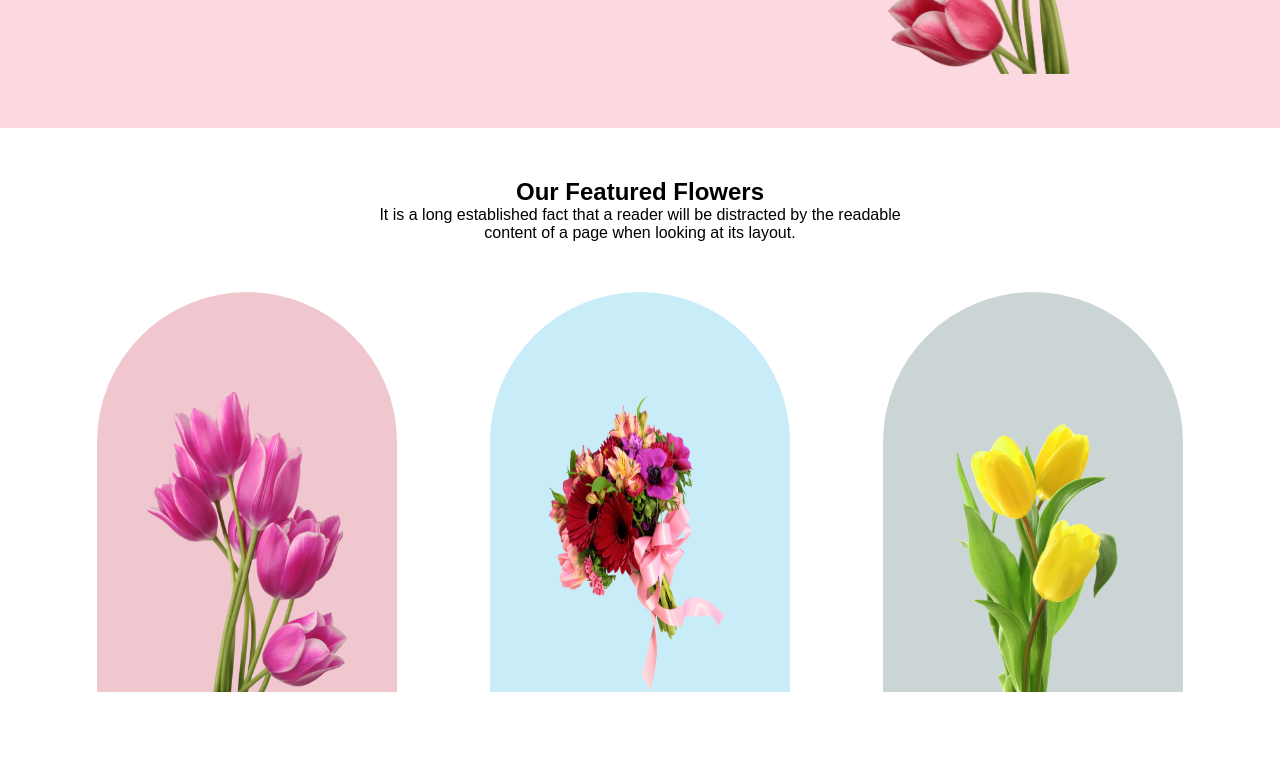
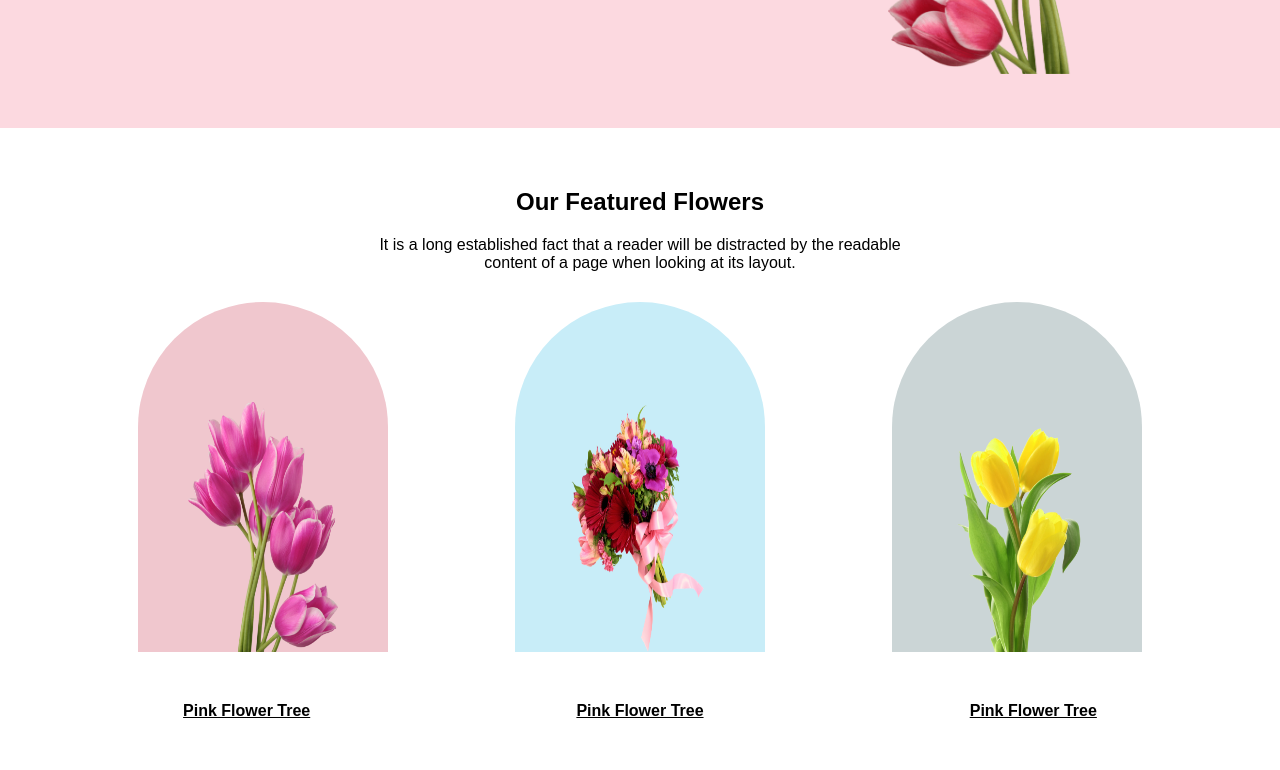
Before and after one commit to rabiulrony/flower-assign-1, a plain HTML site: page index.html in a window 1280 px wide. Shown: the part 352-1122 px from the top of the page. Before the commit the page ends 1094 px from the top, so only its background shows below. Drawn offline with Linux system fonts and the light colour scheme.

Commit message:
bonus marks section dane

```diff
--- a/index.html
+++ b/index.html
@@ -31,7 +31,7 @@
             <div>
                 <div class="featured-flowers">
                     <h1>Our Featured Flowers</h1>
-                    <p>It is a long established fact that a reader will be distracted by the readable <br>
+                    <p class="featured-flowers-p">It is a long established fact that a reader will be distracted by the readable <br>
                         content of a page when looking at its layout.</p>
                 </div>
                 <div class="featured-flowers-img">
@@ -39,6 +39,12 @@
                     <img src="images/Flower Asset/pngwing 6.png" alt=""></div>
                     <div class="featured-flowers-img-2"><img src="images/Flower Asset/pngwing 5.png" alt=""></div>
                     <div class="featured-flowers-img-3"><img src="images/Flower Asset/pngwing 7.png" alt=""></div>
+
+                </div>
+                <div  class="featured-flowers-text">
+                    <p><b><u>Pink Flower Tree</u></b></p>
+                    <p><b><u>Pink Flower Tree</u></b></p>
+                    <p><b><u>Pink Flower Tree</u></b></p>
                 </div>
             </div>
         </section>
--- a/styles/styles.css
+++ b/styles/styles.css
@@ -37,15 +37,27 @@
 }
 
 
-
+/*   Our Featured Flowers section   */
 
 
 .featured-flowers{
-    padding-top: 50px;
+    padding-top: 60px;
     text-align: center;
 }
 
+.featured-flowers-p{
+    padding-top: 20px;
+}
+
 .featured-flowers-img{
+    display: flex;
+    padding-left: 75px;
+    padding-right: 75px;
+    padding-top: 30px;
+
+}
+
+.featured-flowers-text{
     display: flex;
     align-items: center;
     padding: 50px;
@@ -53,27 +65,31 @@
 
 .featured-flowers-img-1{
     background-color: rgb(240, 199, 206);
-    height:400px;
-    width: 300px;
+    height:350px;
+    width: 250px;
     border-radius: 150px 150px 0px 0px;
+    text-align: center;
 }
+
 .featured-flowers-img-2{
     background-color: rgb(200, 237, 248);
-    height:400px;
-    width: 300px;
+    height:350px;
+    width: 250px;
     border-radius: 150px 150px 0px 0px;
+    text-align: center;
 }
 .featured-flowers-img-3{
     background-color: rgb(203, 213, 214);
-    height:400px;
-    width: 300px;
+    height:350px;
+    width: 250px;
     border-radius: 150px 150px 0px 0px;
+    text-align: center;
 }
 
 .featured-flowers-img-1 img{
 
-    height:300px;
-    width: 200px;
+    height:250px;
+    width: 150px;
     padding-top: 100px;
     display: flex;
     align-items: center;
@@ -81,16 +97,16 @@
 
 .featured-flowers-img-2 img{
 
-    height:300px;
-    width: 200px;
+    height:250px;
+    width: 150px;
     padding-top: 100px;
     display: flex;
     align-items: center;
 }
 .featured-flowers-img-3 img{
 
-    height:300px;
-    width: 200px;
+    height:250px;
+    width: 150px;
     padding-top: 100px;
     display: flex;
     align-items: center;
```
